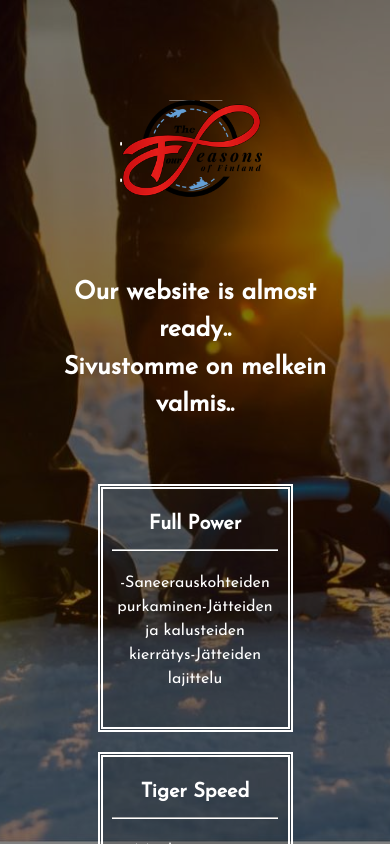
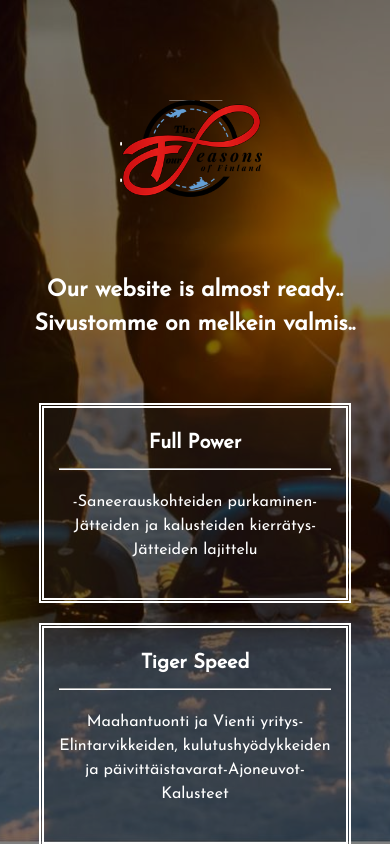
Before and after one commit to MohamedSaad-S/TheFourSeasons, a React (Create React App) app: page / in a window 390 px wide. Shown: the top 844 px of the page. Built offline with nearby package versions, Linux system fonts and the light colour scheme.

Commit message:
Finish editing homepage responsive scss file

```diff
--- a/src/Pages/Home.scss
+++ b/src/Pages/Home.scss
@@ -7,13 +7,14 @@
 */
 
 $desktop: 1260px;
-$desktop-1: 1259px;
+$desktop-1: 1259.9px;
 $laptop: 1024px;
-$laptop-1: 1023px;
+$laptop-1: 1023.9px;
 $tablet: 768px;
-$tablet-1: 767px;
-$mobile: 300px;
-
+$tablet-1: 767.9px;
+$bigMobile: 410px;
+$bigMobile-1: 409.9px;
+$medMobile: 380px;
 
 * {
   padding: 0%;
@@ -46,6 +47,7 @@ $mobile: 300px;
     justify-content: center;
     align-items: center;
     flex-direction: column;
+    width: 100%;
   }
 
   .App .header p {
@@ -54,8 +56,11 @@ $mobile: 300px;
     color: var(--fontcolor);
     font-size: 40px;
 
-    @media (min-width: $mobile) and (max-width: $tablet-1) {
-      font-size: 25px;
+    @media (min-width: $medMobile) and (max-width: $bigMobile-1) {
+      font-size: 23px;
+    }
+    @media (min-width: $bigMobile) and (max-width: $tablet-1) {
+      font-size: 23px;
     }
     @media (min-width: $tablet) and (max-width: $laptop-1){
       font-size: 30px;
@@ -66,8 +71,8 @@ $mobile: 300px;
     @media (min-width: $desktop) {
       font-size: 40px;
     }
-    @media (min-width: $mobile) {
-      width: 80%;
+    @media (min-width: $medMobile) {
+
       font-weight: bold;
       margin: 0px;
     }
@@ -80,7 +85,7 @@ $mobile: 300px;
     display: flex;
     justify-content: center;
     margin: 0px auto;
-    @media screen and (min-width:$mobile) and (max-width:$laptop-1) {
+    @media screen and (min-width:$medMobile) and (max-width:$laptop-1) {
     flex-wrap: wrap;
     margin: 0px auto;
     }
@@ -95,8 +100,8 @@ $mobile: 300px;
     padding: 20px 0px;
     justify-content: center;
     border: 5px double var(--fontcolor);
-    @media (min-width:$mobile) and (max-width:$laptop-1) {
-      width: 50%;
+    @media (min-width:$medMobile) and (max-width:$laptop-1) {
+      width: 80%;
     }
   }
 
@@ -125,7 +130,7 @@ $mobile: 300px;
     padding-bottom: 10px;
     font-size: 35px;
     font-weight: 700;
-    @media (min-width:$mobile) and (max-width:$tablet-1) {
+    @media (min-width:$medMobile) and (max-width:$tablet-1) {
       font-size: 20px;
     }
     @media (min-width:$tablet) and (max-width:$laptop-1) {
```
